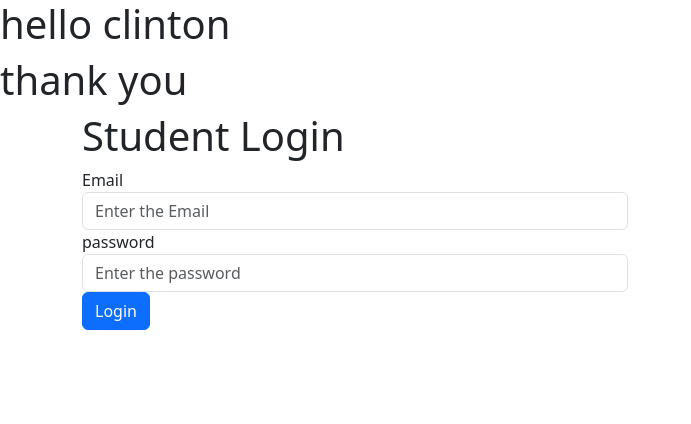
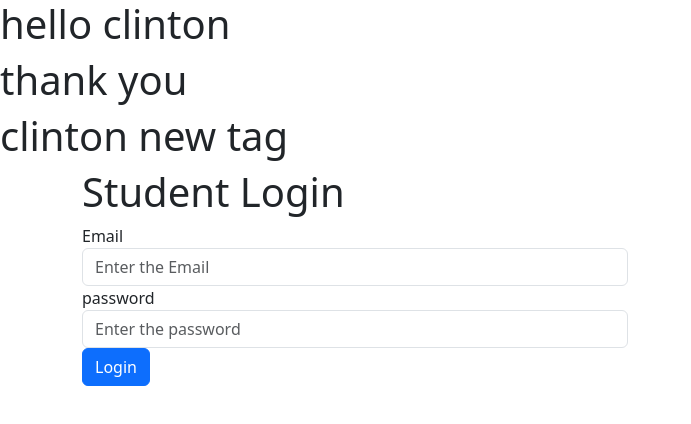
Before and after one commit to clinton-hadrian-devanand/meanFrontend, an Angular app: page / in a window 1280 px wide. Shown: the top 424 px of the page, without its empty margins (0-691 px from the left). Built offline with nearby package versions, Linux system fonts and the light colour scheme.

Commit message:
clinton commit

```diff
--- a/src/app/app.component.html
+++ b/src/app/app.component.html
@@ -1,3 +1,4 @@
 <h1>hello clinton</h1>
 <h1>thank you</h1>
+<h1>clinton new tag</h1>
 <router-outlet><router-outlet />
```
